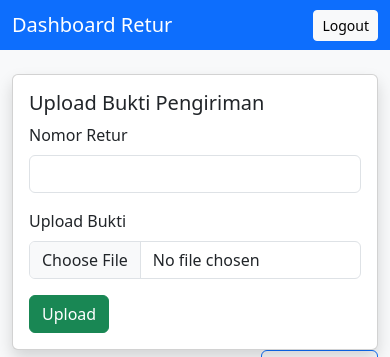
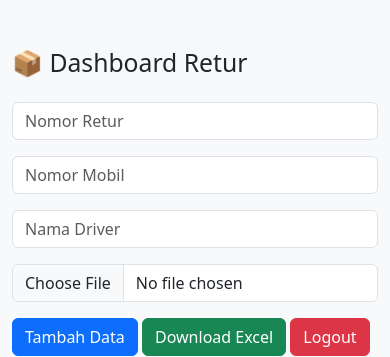
Before and after one commit to xnxxdhooomrzkyyy/bot-telegram, a Flask app: page /dashboard in a window 390 px wide; the page is wider, and only the part inside the window is pictured. Shown: the top 357 px of that part. Run offline with Flask 3, Linux system fonts and the light colour scheme; the visitor is signed in with stand-in values (Sample User, id 1); tables that the repository leaves empty hold one stand-in row (values such as "Sample post").

Commit message:
Update dashboard.html

```diff
--- a/templates/dashboard.html
+++ b/templates/dashboard.html
@@ -1,78 +1,71 @@
 <!DOCTYPE html>
-<html>
+<html lang="en">
 <head>
-  <title>Dashboard</title>
+    <meta charset="UTF-8">
+    <meta name="viewport" content="width=device-width, initial-scale=1.0">
+    <title>Dashboard Retur</title>
     <link href="https://cdn.jsdelivr.net/npm/bootstrap@5.3.0/dist/css/bootstrap.min.css" rel="stylesheet">
 </head>
 <body class="bg-light">
 
-  <nav class="navbar navbar-dark bg-primary mb-4">
-    <div class="container-fluid">
-      <span class="navbar-brand mb-0 h1">Dashboard Retur</span>
-      <a href="/" class="btn btn-light btn-sm">Logout</a>
+<div class="container py-5">
+    <h2 class="mb-4">📦 Dashboard Retur</h2>
+
+    <!-- Form tambah data -->
+    <form action="{{ url_for('tambah') }}" method="POST" enctype="multipart/form-data" class="row g-3 mb-4">
+        <div class="col-md-3">
+            <input type="text" name="nomor_retur" class="form-control" placeholder="Nomor Retur" required>
         </div>
-  </nav>
+        <div class="col-md-3">
+            <input type="text" name="nomor_mobil" class="form-control" placeholder="Nomor Mobil" required>
+        </div>
+        <div class="col-md-3">
+            <input type="text" name="nama_driver" class="form-control" placeholder="Nama Driver" required>
+        </div>
+        <div class="col-md-3">
+            <input type="file" name="bukti" class="form-control" accept="image/*" required>
+        </div>
+        <div class="col-12">
+            <button class="btn btn-primary">Tambah Data</button>
+            <a href="{{ url_for('export') }}" class="btn btn-success">Download Excel</a>
+            <a href="{{ url_for('logout') }}" class="btn btn-danger">Logout</a>
+        </div>
+    </form>
 
-  <div class="container">
-    <div class="row mb-4">
-      <div class="col-md-6">
-        <div class="card shadow">
-          <div class="card-body">
-            <h5 class="card-title">Upload Bukti Pengiriman</h5>
-            <form method="post" action="/upload" enctype="multipart/form-data">
-              <div class="mb-3">
-                <label class="form-label">Nomor Retur</label>
-                <input type="text" name="nomor_retur" class="form-control" required>
-              </div>
-              <div class="mb-3">
-                <label class="form-label">Upload Bukti</label>
-                <input type="file" name="bukti" class="form-control" required>
-              </div>
-              <button type="submit" class="btn btn-success">Upload</button>
-            </form>
-          </div>
-        </div>
-      </div>
-
-      <div class="col-md-6 d-flex align-items-center">
-        <a href="/export" class="btn btn-outline-primary ms-auto">
-          Export Excel
-        </a>
-      </div>
-    </div>
-
-    <div class="card shadow">
-      <div class="card-body">
-        <h5 class="card-title">Data Retur</h5>
-        <table class="table table-striped table-bordered">
+    <!-- Tabel data -->
+    <table class="table table-striped table-hover">
         <thead class="table-dark">
             <tr>
-              <th>No</th>
+                <th>ID</th>
                 <th>Nomor Retur</th>
+                <th>Nomor Mobil</th>
+                <th>Nama Driver</th>
                 <th>Bukti</th>
+                <th>Waktu</th>
             </tr>
         </thead>
         <tbody>
             {% for row in data %}
             <tr>
-              <td>{{ loop.index }}</td>
-              <td>{{ row['nomor_retur'] }}</td>
+                <td>{{ row["id"] }}</td>
+                <td>{{ row["nomor_retur"] }}</td>
+                <td>{{ row["nomor_mobil"] }}</td>
+                <td>{{ row["nama_driver"] }}</td>
                 <td>
-                <a href="{{ row['bukti_url'] }}" target="_blank" class="btn btn-sm btn-info">
-                  Lihat Bukti
+                    {% if row["bukti"] %}
+                        <a href="{{ row['bukti'] }}" target="_blank">
+                            <img src="{{ row['bukti'] }}" alt="bukti" width="80">
                         </a>
+                    {% else %}
+                        <span class="text-muted">-</span>
+                    {% endif %}
                 </td>
-            </tr>
-            {% else %}
-            <tr>
-              <td colspan="3" class="text-center">Belum ada data</td>
+                <td>{{ row["created_at"] }}</td>
             </tr>
             {% endfor %}
         </tbody>
     </table>
 </div>
-    </div>
-  </div>
 
 </body>
 </html>
```
Lines whose indentation alone changed are shown as unchanged.
